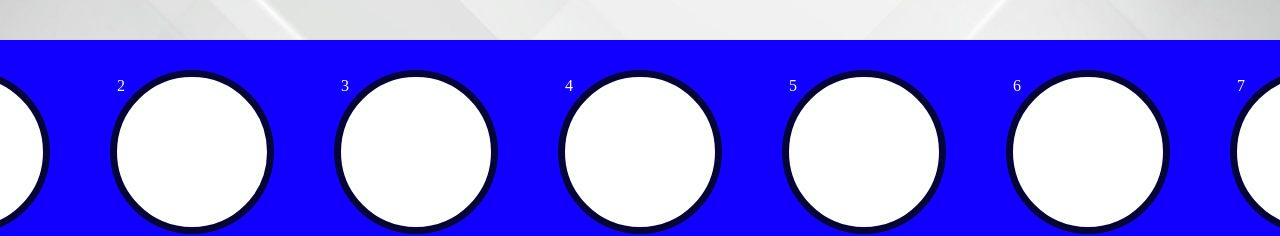
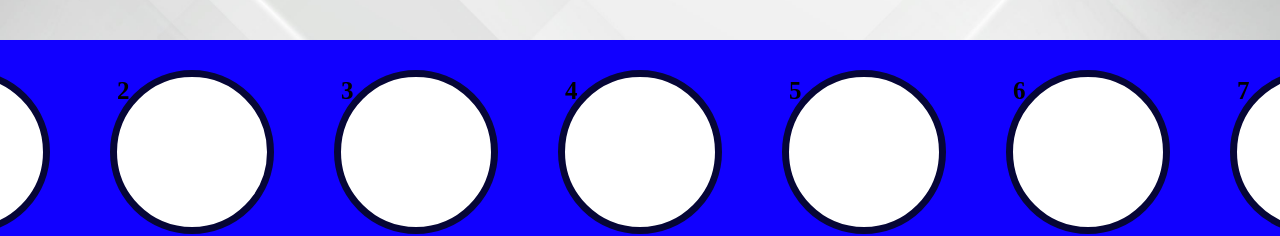
Before and after one commit to Amal229/connect-four-project, a plain HTML site: page index2.html in a window 1280 px wide. Shown: the part 568-804 px from the top of the page. Drawn offline with Linux system fonts and the light colour scheme; a web font is replaced by a local one.

Commit message:
modified font size of number cell

```diff
--- a/style2.css
+++ b/style2.css
@@ -56,8 +56,10 @@ h1 {
   border-radius: 50%;
   align-items: center;
   margin: 20px;
-  color: white;
+  color: rgb(0, 0, 0);
   border: 7px solid rgb(6, 6, 54);
+  font-size: 25px;
+  font-weight: bold;
 }
 .cell:hover {
   background-color: rgba(180, 177, 199, 0.829);
```
